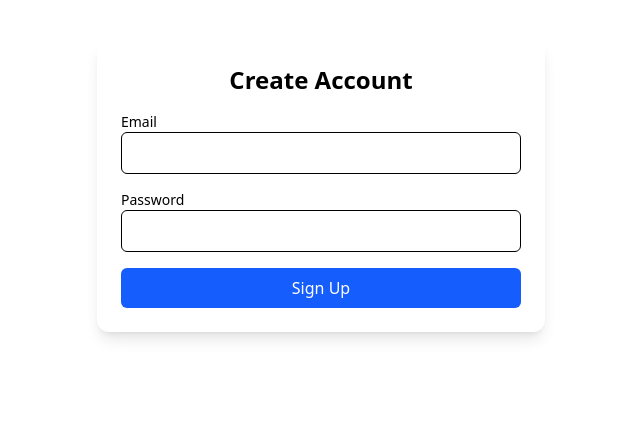
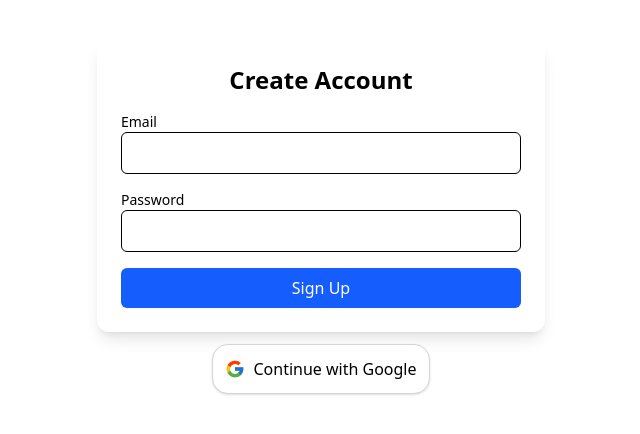
Before and after one commit to Imaliasadi/rps-game, a React (Vite) app in the folder rps-game/: page /signup in a window 1280 px wide. Shown: the top 434 px of the page, without its empty margins (319-959 px from the left). Built offline with nearby package versions, Linux system fonts and the light colour scheme.

Commit message:
created the google auth sign up component

```diff
--- a/rps-game/package.json
+++ b/rps-game/package.json
@@ -17,8 +17,10 @@
     "react": "^19.1.0",
     "react-dom": "^19.1.0",
     "react-hook-form": "^7.61.1",
+    "react-icons": "^5.5.0",
     "react-router-dom": "^7.6.3",
     "react-use": "^17.6.0",
+    "sonner": "^2.0.6",
     "zod": "^4.0.8"
   },
   "devDependencies": {
--- a/rps-game/src/components/auth/SignUpForm.tsx
+++ b/rps-game/src/components/auth/EmailSignUpForm.tsx
@@ -3,7 +3,7 @@ import { useState } from "react";
 import { useForm } from "react-hook-form";
 import { z } from "zod";
 import { zodResolver } from "@hookform/resolvers/zod";
-import { auth } from "../../data/fireBase";
+import { auth } from "../../firebase/fireBase";
 import { createUserWithEmailAndPassword, sendEmailVerification } from "firebase/auth";
 
 // Validation schema with zod
--- /dev/null
+++ b/rps-game/src/components/auth/GoogleAuthButton.tsx
@@ -0,0 +1,38 @@
+import { FcGoogle } from "react-icons/fc";
+import { auth, googleProvider } from "../../firebase/fireBase";
+import { signInWithPopup } from "firebase/auth";
+import { useNavigate } from "react-router-dom";
+import { toast } from "sonner";
+import { useState } from "react";
+
+export default function GoogleAuthButton() {
+  const navigate = useNavigate();
+  const [loading, setLoading] = useState(false);
+
+  const handleGoogleLogin = async () => {
+    setLoading(true);
+    try {
+      const result = await signInWithPopup(auth, googleProvider);
+      const user = result.user;
+
+      toast.success(`Welcome, ${user.displayName || "Player"}! 🎉`);
+      navigate("/game");
+    } catch (err) {
+      console.error(err);
+      toast.error("Google Sign-in failed 😓");
+    } finally {
+      setLoading(false);
+    }
+  };
+
+  return (
+    <button
+      onClick={handleGoogleLogin}
+      disabled={loading}
+      className="p-3 rounded-2xl mx-auto mt-3 bg-white text-black hover:bg-gray-100 flex items-center justify-center gap-2 border border-gray-300 shadow-sm"
+    >
+      <FcGoogle className="text-xl" />
+      {loading ? "Signing in..." : "Continue with Google"}
+    </button>
+  );
+}
--- a/rps-game/src/pages/SignUp.tsx
+++ b/rps-game/src/pages/SignUp.tsx
@@ -1,9 +1,11 @@
-import SignUpForm from "../components/auth/SignUpForm";
+import GoogleAuthButton from "../components/auth/GoogleAuthButton";
+import SignUpForm from "../components/auth/EmailSignUpForm";
 
 function SignUp() {
   return (
     <div>
       <SignUpForm />
+      <GoogleAuthButton />
     </div>
   );
 }
```
Also changed, not shown: rps-game/src/firebase/fireBase.ts (renamed from rps-game/src/data/fireBase.ts), 1 other file (tests, documents, lock files or other folders).
